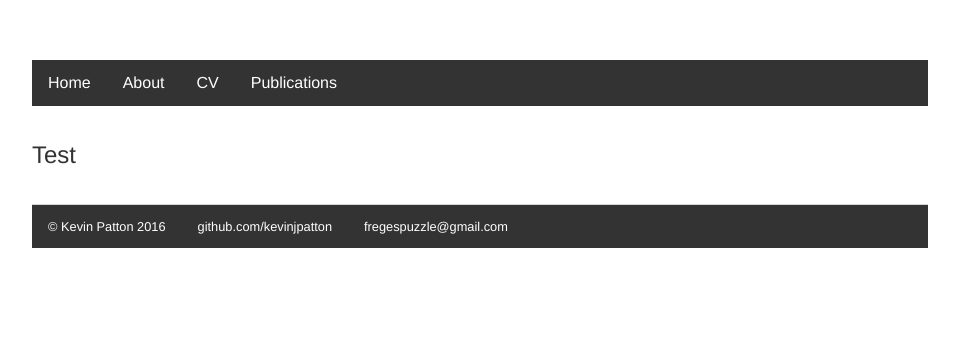
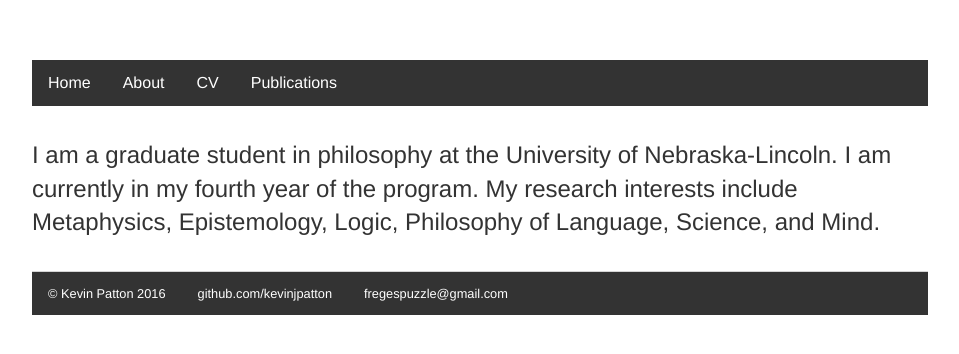
Before and after one commit to kevinjpatton/kevinjpatton.github.io, a Jekyll site: the page built from about/index.html, in a window 1280 px wide. Shown: the top 354 px of the page, without its empty margins (160-1119 px from the left). Built offline with Jekyll 4.4.1, drawn with Linux system fonts in a browser that asks for light colours; Markdown is read by kramdown in place of the engine named in the settings.

Commit message:
Update index.html

```diff
--- a/about/index.html
+++ b/about/index.html
@@ -2,7 +2,7 @@
 layout: default
 ---
 <h1>{{ page.title }}</h1>
-<p>Test</p>
+<p>I am a graduate student in philosophy at the <a href="http://www.unl.edu/philosophy/graduate-students#patton"></a>University of Nebraska-Lincoln.  I am currently in my fourth year of the program.  My research interests include Metaphysics, Epistemology, Logic, Philosophy of Language, Science, and Mind.</p>
 <div class="post">
   {{ content }}
 </div>
```
